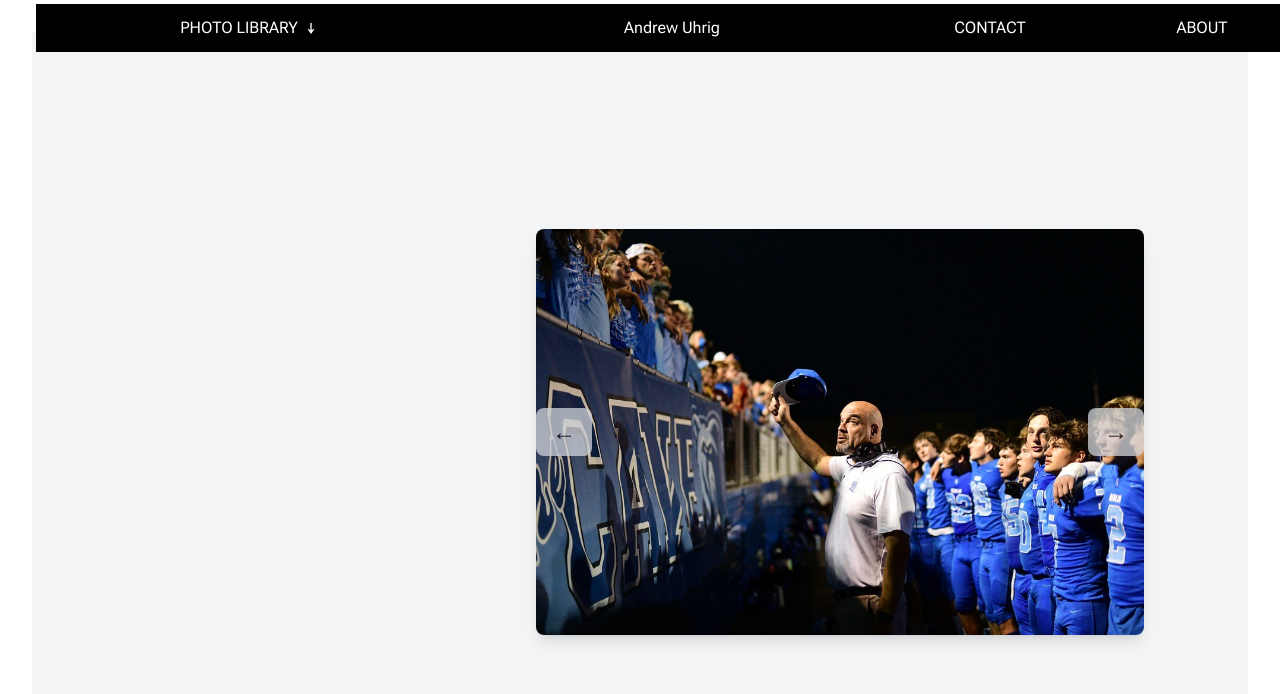
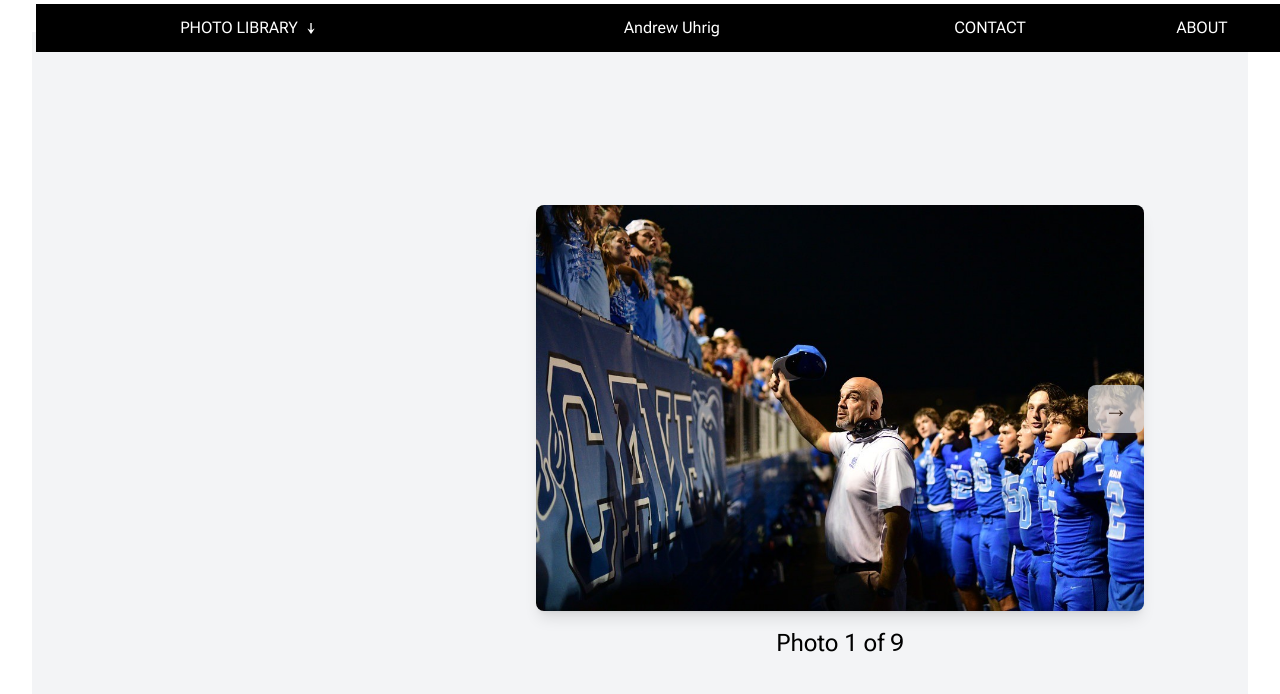
Before and after one commit to TrevorClute/Andrew-Uhrig, a React (Vite) app: page /home in a window 1280 px wide. Shown: the top 694 px of the page. Built offline with nearby package versions, Linux system fonts and the light colour scheme; a web font is replaced by a local one.

Commit message:
Pictures -done (temporary)

```diff
--- a/src/components/Pictures/Photo.tsx
+++ b/src/components/Pictures/Photo.tsx
@@ -1,12 +1,18 @@
-import React, { useState } from "react";
+import { useState } from "react";
 import Photo_1 from "../../assets/Photo_1.jpg";
 import Photo_2 from "../../assets/Photo_2.jpg";
 import Photo_3 from "../../assets/Photo_3.jpg";
-
+import Photo_4 from "../../assets/Photo_4.png";
+import Photo_5 from "../../assets/Photo_5.png";
+import Photo_6 from "../../assets/Photo_6.png";
+import Photo_7 from "../../assets/Photo_7.png";
+import Photo_8 from "../../assets/Photo_8.png";
+import Photo_9 from "../../assets/Photo_9.png";
 const Picture = () => {
   const [currentImage, setCurrentImage] = useState(0);
-  const images = [Photo_1, Photo_2, Photo_3];
-  const length = images.length; // Total number of photos
+  const images = [Photo_1, Photo_2, Photo_3, Photo_4, Photo_5, Photo_6, Photo_7, Photo_8, Photo_9];
+  const length = images.length;
+  const current_number = currentImage + 1;
 
   const handleLeftClick = () => {
     setCurrentImage((prev) => (prev > 0 ? prev - 1 : prev)); // Prevent going below 0
@@ -18,15 +24,16 @@ const Picture = () => {
 
   return (
     <div className="flex items-center justify-center h-screen bg-gray-100">
-      {/* Container for the image and arrows */}
       <div className="relative max-w-[50%] ml-100">
         {/* Left Arrow */}
+        {currentImage > 0 && (
           <div
             onClick={handleLeftClick}
-          className="absolute left-0 top-1/2 transform -translate-y-1/2 bg-gray-300 rounded-lg px-4 py-2 flex items-center justify-center opacity-75 cursor-pointer"
+            className="absolute left-0 top-[45%] transform -translate-y-1/2 bg-gray-300 rounded-lg px-4 py-2 flex items-center justify-center opacity-75 cursor-pointer"
           >
             <p className="text-2xl font-bold text-black opacity-90">&larr;</p>
           </div>
+        )}
 
         {/* Image */}
         <img
@@ -36,11 +43,20 @@ const Picture = () => {
         />
 
         {/* Right Arrow */}
+        {currentImage < length - 1 && (
           <div
             onClick={handleRightClick}
-          className="absolute right-0 top-1/2 transform -translate-y-1/2 bg-gray-300 rounded-lg px-4 py-2 flex items-center justify-center opacity-75 cursor-pointer"
+            className="absolute right-0 top-[45%] transform -translate-y-1/2 bg-gray-300 rounded-lg px-4 py-2 flex items-center justify-center opacity-75 cursor-pointer"
           >
             <p className="text-2xl font-bold text-black">&rarr;</p>
+          </div>
+        )}
+
+        {/* Counter */}
+        <div className="text-center mt-4">
+          <p className="text-2xl font-bold text-black">
+            Photo {current_number} of {length}
+          </p>
         </div>
       </div>
     </div>
```
Lines whose indentation alone changed are shown as unchanged.
